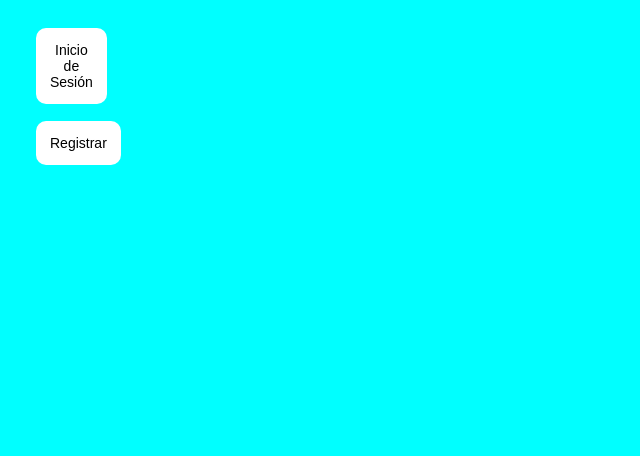
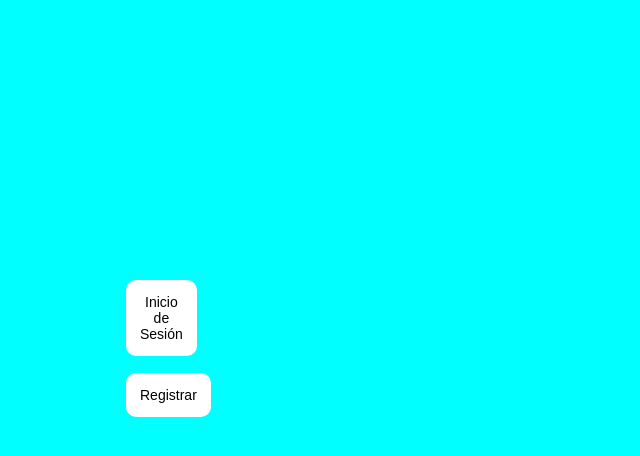
Before and after one commit to EnigMaticSpac3/Superate-GivingBack_App, a PHP site: page / in a window 1280 px wide. Shown: the top 456 px of the page, without its empty margins (0-640 px from the left). Run offline with PHP 8.4, Linux system fonts and the light colour scheme.

Commit message:
Cambios nuevos
Co-authored-by: Lester Gonzalez <lester.gonzalez2021@jupa.superate.org.pa>

```diff
--- a/estilo.css
+++ b/estilo.css
@@ -6,10 +6,11 @@ body{
 }
 
 .content{
-padding: 1em;
-border: 1em ;
+position: absolute;
 width:1em;
-margin: 1em ;
+height: 1em;
+top: 20em;
+left: 9em;
 }
 /* Botones de Incio de Sesión y de registrar*/
 
@@ -21,7 +22,3 @@ border-radius: 10px;
 outline: none;
 border: none;
 }
-
-@media screen and (max-width: 500px){
-
-}
```
